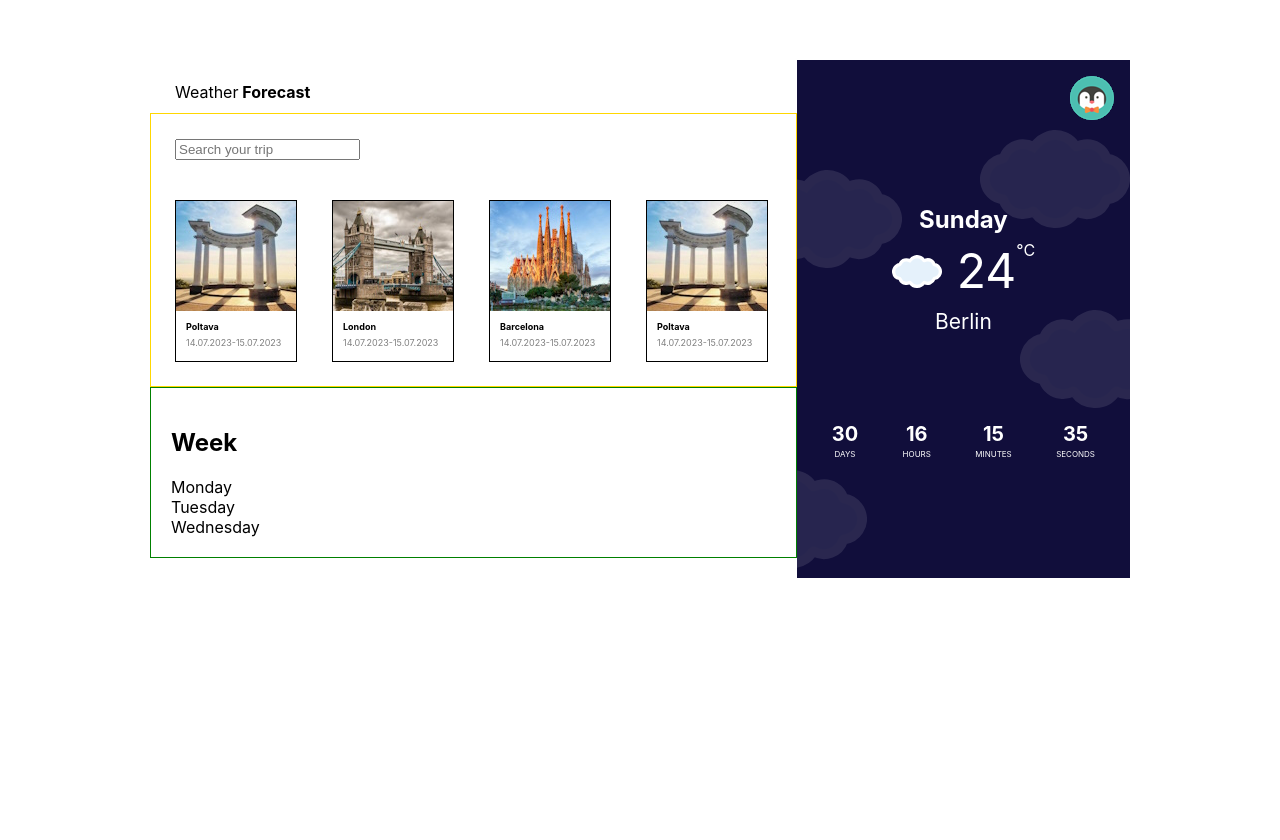
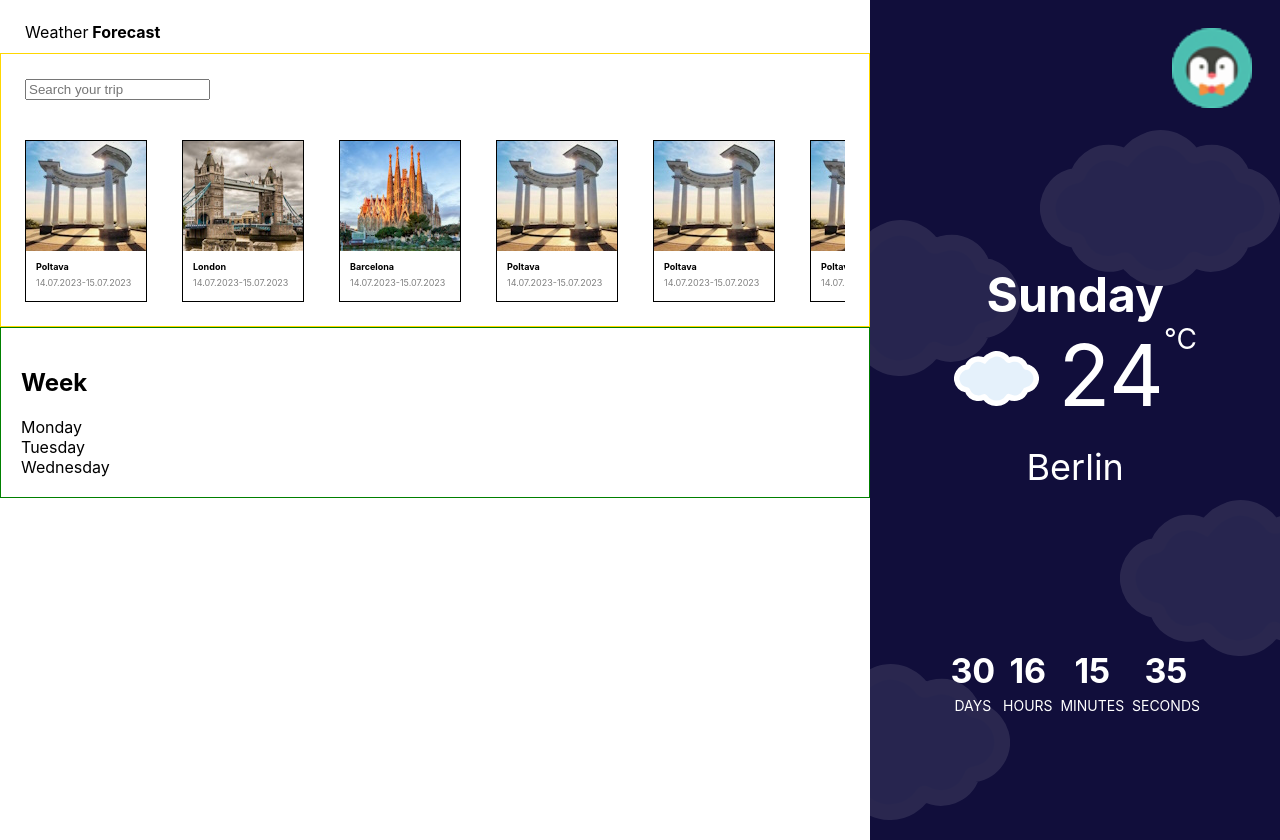
Before and after one commit to kastommor1/Reenbit-front-end-test, a React (Create React App) app: page / in a window 1280 px wide. Before the commit the page ends 800 px from the top, so only its background shows below. Built offline with nearby package versions, Linux system fonts and the light colour scheme.

Commit message:
TodayForecast upscale

```diff
--- a/src/App.module.css
+++ b/src/App.module.css
@@ -1,12 +1,11 @@
 .app{
     display: flex;
-    max-width: 980px;
+    max-width: 1760px;
     margin: 0 auto;
-    margin-top: 60px;
 }
 
 .app .left {
-    width: 66%;
+    width: 68%;
 }
 
 h1{
--- a/src/components/TodayForecast/Countdown/Countdown.module.css
+++ b/src/components/TodayForecast/Countdown/Countdown.module.css
@@ -4,18 +4,18 @@
 
     z-index: 2;
     position: relative;
-    margin: 0 15px;
+    margin: 0 60px;
     margin-bottom: 95px;
 }
 
 .column p:first-child{
-    font-size: 20px;
+    font-size: 34px;
     font-weight: bold;
     line-height: 0px;
 }
 
 .column p:last-child{
-    font-size: 8px;
+    font-size: 14px;
     line-height: 1px;
     text-transform: uppercase;
 }
--- a/src/components/TodayForecast/CurrentWeather/CurrentWeather.module.css
+++ b/src/components/TodayForecast/CurrentWeather/CurrentWeather.module.css
@@ -1,33 +1,33 @@
 .current-weather {
-    padding-top: 125px;
-    padding-bottom: 80px;
+    padding-top: 245px;
+    padding-bottom: 148px;
 
     z-index: 2;
     position: relative;
 }
 
 .icon-weather{
-    width: 50px;
-    margin-right: 15px;
+    width: 85px;
+    margin-right: 20px;
 }
 
 .day{
-    font-size: 24px;
+    font-size: 48px;
     font-weight: bold;
 }
 
 .temperature{
-    font-size: 48px;
-    margin-top: 7px
+    font-size: 85px;
+    /* margin-top: 7px  */
 }
 
 sup{
-    font-size: 16px;
+    font-size: 28px;
     position: relative;
-    top: -15px;
+    top: -28px;
 }
 
 .city{
-    font-size: 21px;
-    margin-top: 9px;
+    font-size: 36px;
+    margin-top: 18px;
 }
--- a/src/components/TodayForecast/IconBunch/IconBunch.module.css
+++ b/src/components/TodayForecast/IconBunch/IconBunch.module.css
@@ -1,31 +1,32 @@
 .penguin {
     position: absolute;
-    top: 16px;
-    right: 16px;
+    top: 28px;
+    right: 28px;
+    width: 80px;
 }
 
 .clouds img {
-    width: 150px;
+    width: 240px;
     position: absolute;
     opacity: 0.1;
 }
 
 .clouds img:nth-child(1) {
-    top: 70px;
+    top: 130px;
     right: 0;
 }
 
 .clouds img:nth-child(2) {
-    top: 250px;
-    right: -40px;
+    top: 500px;
+    right: -80px;
 }
 
 .clouds img:nth-child(3) {
-    top: 110px;
-    left: -45px;
+    top: 220px;
+    left: -90px;
 }
 
 .clouds img:nth-child(4) {
-    bottom: 10px;
-    left: -80px;
+    bottom: 20px;
+    left: -100px;
 }
--- a/src/components/TodayForecast/TodayForecast.module.css
+++ b/src/components/TodayForecast/TodayForecast.module.css
@@ -3,9 +3,12 @@
     background-color: #110e3b;
 
     padding: 20px;
-    width: 34%;
+    width: 32%;
     text-align: center;
 
     position: relative;
     overflow: hidden;
+
+    height: 100vh;
+    max-height: 914px
 }
```
